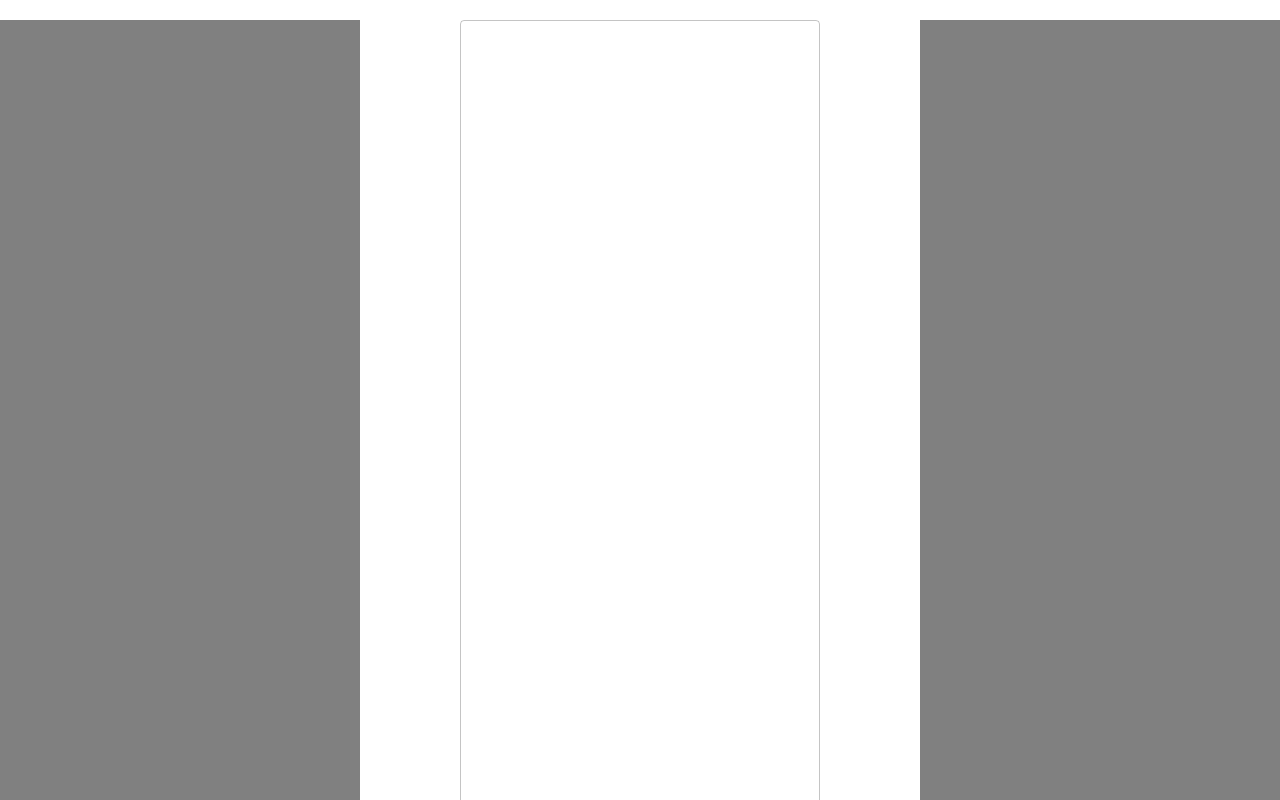
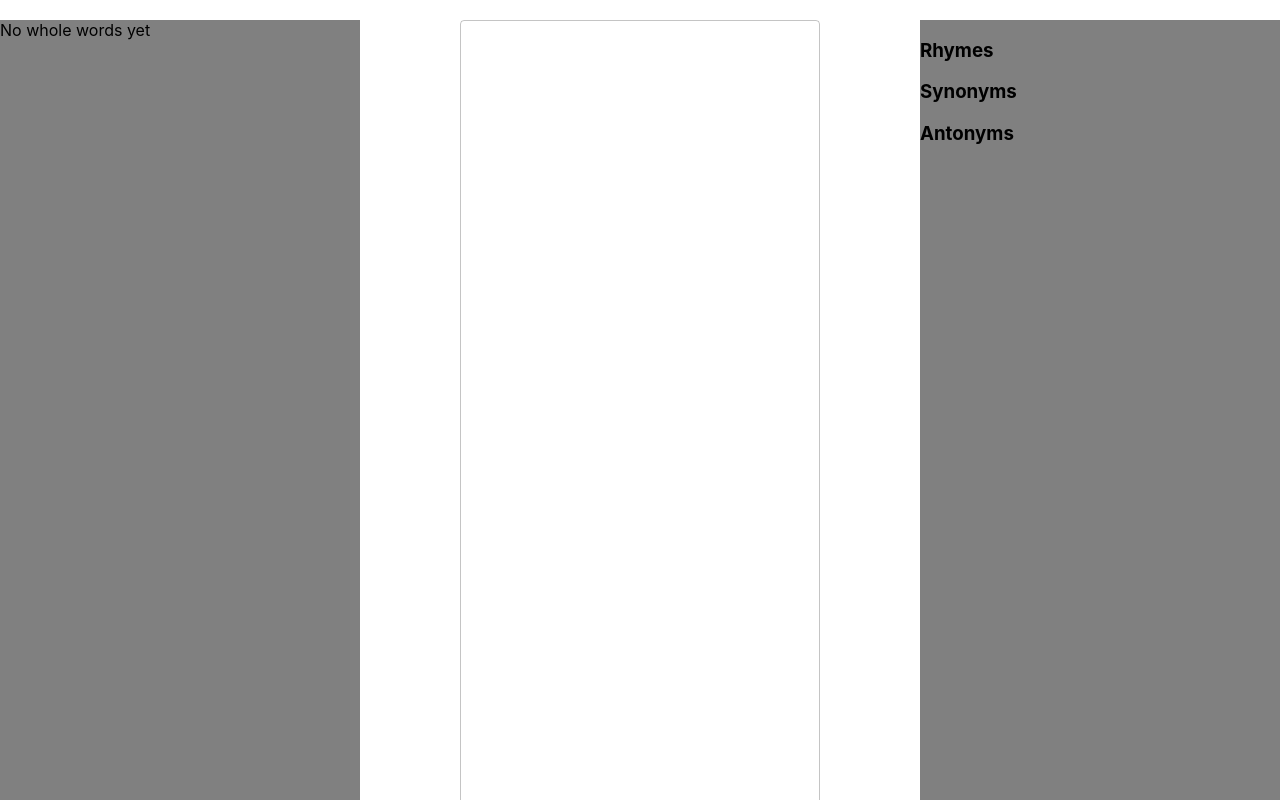
Before and after one commit to OllyDorvelus/poet-editor-next, a Next.js app: page / in a window 1280 px wide. Shown: the top 800 px of the page. Built offline with nearby package versions, Linux system fonts and the light colour scheme.

Commit message:
get synonyms, antonyms, and rhymes on click of a word

```diff
--- a/components/Landing.tsx
+++ b/components/Landing.tsx
@@ -1,7 +1,7 @@
 import React, { ReactElement, useContext, useState } from 'react'
 import { WordContext } from '@/context/WordContext'
 import { Phrase } from '@/types/type';
-import { getRhymes } from '@/routes/datamuse';
+import { getRhymes, getSynonyms, getAntonyms } from '@/routes/datamuse';
 import styles from '@/styles/Home.module.css'
 import Button from '@mui/material/Button';
 import Editor from '@/components/Editor';
@@ -16,27 +16,36 @@ export default function Landing({ }: Props): ReactElement {
   const [content, setContent] = useState<String>('');
   const wholeWordRegEx = RegExp(String.raw`\b\w+\b`, 'g')
 
-  const handleClick = async (e: React.SyntheticEvent) => {
-    e.preventDefault();
-    const incomingRhymes = await getRhymes('fun');
-    console.log('rhymes', incomingRhymes);
-    setRhymes!(incomingRhymes);
-  };
-
   const handleChange = (e: React.BaseSyntheticEvent) => {
     const newContent = e.target.value;
     setWordArr(newContent.match(wholeWordRegEx));
     setContent(newContent);
   };
 
-  const onClickWord = (e: React.SyntheticEvent) => {
+  const onClickWord = async (word: String) => {
+    const incomingRhymes = await getRhymes(word);
+    const incomingSynonyms = await getSynonyms(word);
+    const incomingAntonyms = await getAntonyms(word);
+    setRhymes!(incomingRhymes);
+    setSynonyms!(incomingSynonyms);
+    setAntonyms!(incomingAntonyms);
+  };
 
-  };
+  const renderWordList = (): React.ReactNode => {
+    return (
+      wordArr.map((word: String, idx: number) => (
+        <Button size="small" key={idx} variant="text" onClick={() => onClickWord(word)}>{word}</Button>
+      ))
+    )
+  }
 
   return (
     <section className={styles.container}>
 
       <div className={styles.column}>
+        {
+          !!wordArr && !!wordArr.length ? renderWordList() : 'No whole words yet'
+        }
 
       </div>
       <div className={styles.column}>
@@ -45,7 +54,24 @@ export default function Landing({ }: Props): ReactElement {
         </div>
       </div>
       <div className={styles.column}>
-
+        <h3>Rhymes</h3>
+        {
+          rhymes.map((phrase: Phrase) => (
+            <span key={phrase.id.toString()}>{phrase.word}{" "}</span>
+          ))
+        }
+        <h3>Synonyms</h3>
+        {
+          synonyms.map(phrase => (
+            <span key={phrase.id.toString()}>{phrase.word}{" "}</span>
+          ))
+        }
+        <h3>Antonyms</h3>
+        {
+          antonyms.map(phrase => (
+            <span key={phrase.id.toString()}>{phrase.word}{" "}</span>
+          ))
+        }
       </div>
 
     </section>
--- a/routes/datamuse.ts
+++ b/routes/datamuse.ts
@@ -11,7 +11,16 @@ export async function getRhymes(phrase: String): Promise<Phrase[]> {
     }
 }
 
-async function getAntonyms(phrase: String): Promise<Phrase[]> {
+export async function getSynonyms(phrase: String): Promise<Phrase[]> {
+    try {
+        const res = await axios.get<IncomingPhraseFromNyms[]>(`${API_URL}rel_syn=${phrase}`)
+        return res.data.map((incomingWord, idx) => ({ id: idx, word: incomingWord.word }))
+    } catch (err) {
+        return []
+    }
+}
+
+export async function getAntonyms(phrase: String): Promise<Phrase[]> {
     try {
         const res = await axios.get<IncomingPhraseFromNyms[]>(`${API_URL}rel_ant=${phrase}`)
         return res.data.map((incomingWord, idx) => ({ id: idx, word: incomingWord.word }))
@@ -19,12 +28,3 @@ async function getAntonyms(phrase: String): Promise<Phrase[]> {
         return []
     }
 }
-
-async function getSynonyms(phrase: String): Promise<Phrase[]> {
-    try {
-        const res = await axios.get<IncomingPhraseFromNyms[]>(`${API_URL}rel_syn=${phrase}`)
-        return res.data.map((incomingWord, idx) => ({ id: idx, word: incomingWord.word }))
-    } catch (err) {
-        return []
-    }
-}
```
